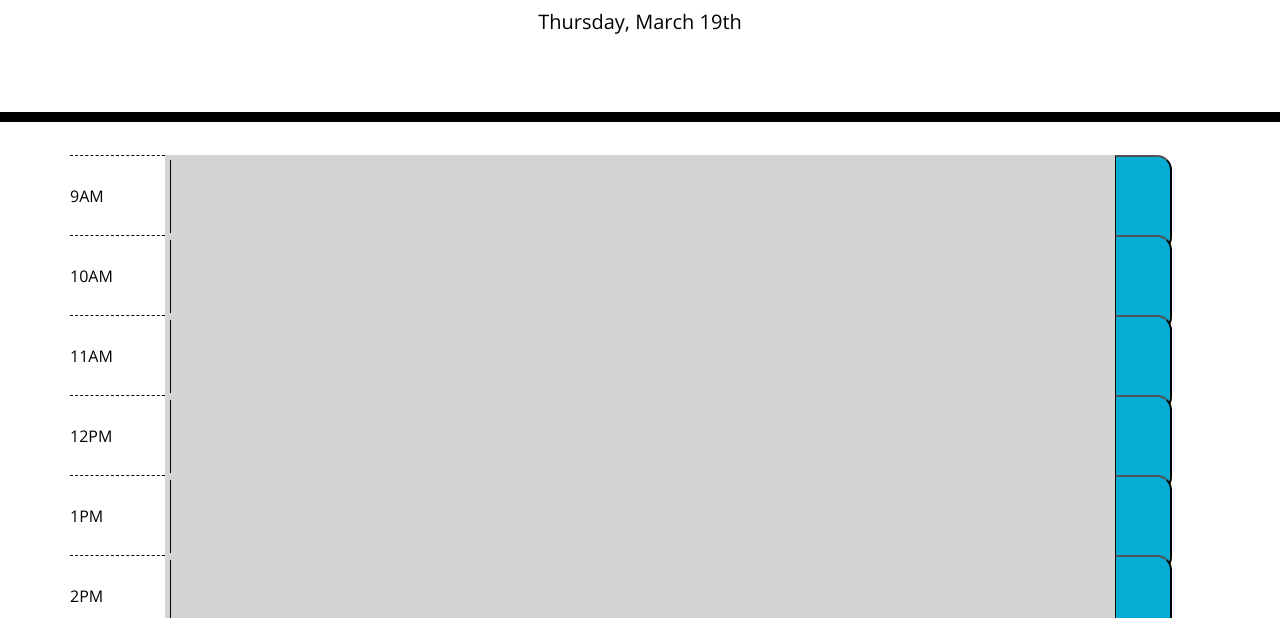
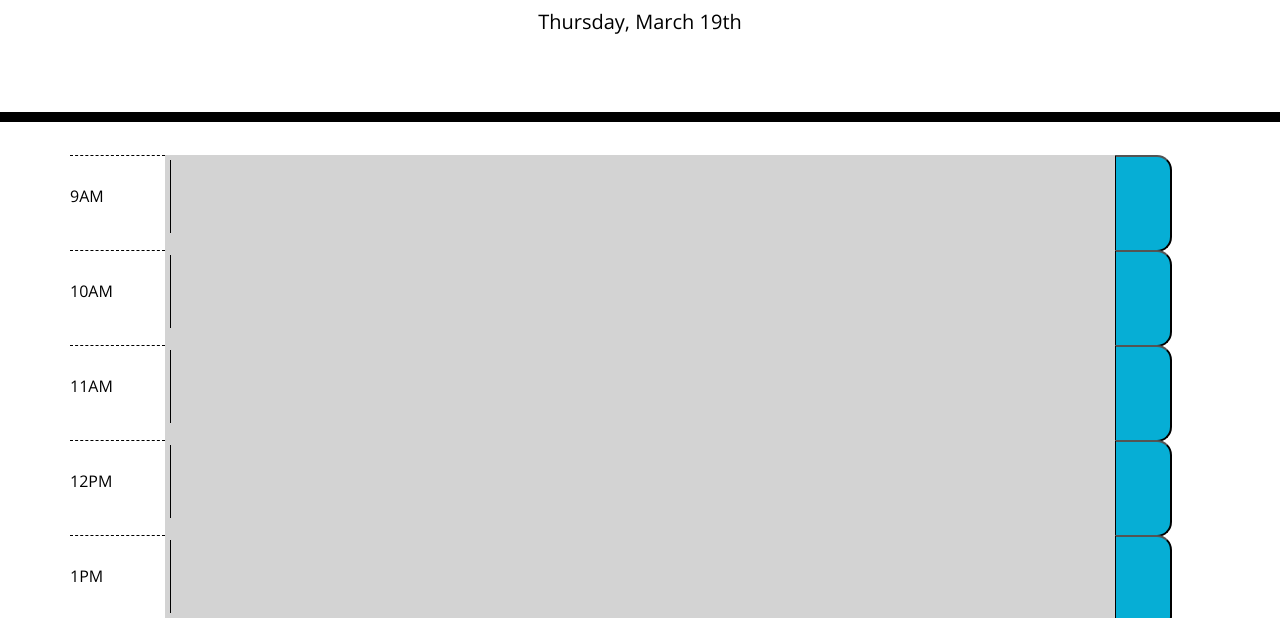
Before and after one commit to meganjacobs97/day-planner, a plain HTML site: page index.html in a window 1280 px wide. Shown: the part 182-800 px from the top of the page. Drawn offline with nearby package versions, Linux system fonts and the light colour scheme.

Commit message:
increased margin on grid rows

```diff
--- a/style.css
+++ b/style.css
@@ -35,7 +35,8 @@ textarea{
 .row {
   white-space: pre-wrap;
   height: 80px;
-  border-top: 1px solid white;;
+  border-top: 1px solid white;
+  margin-bottom: 15px;
 }
 .hour {
   background-color: #ffffff;
```
